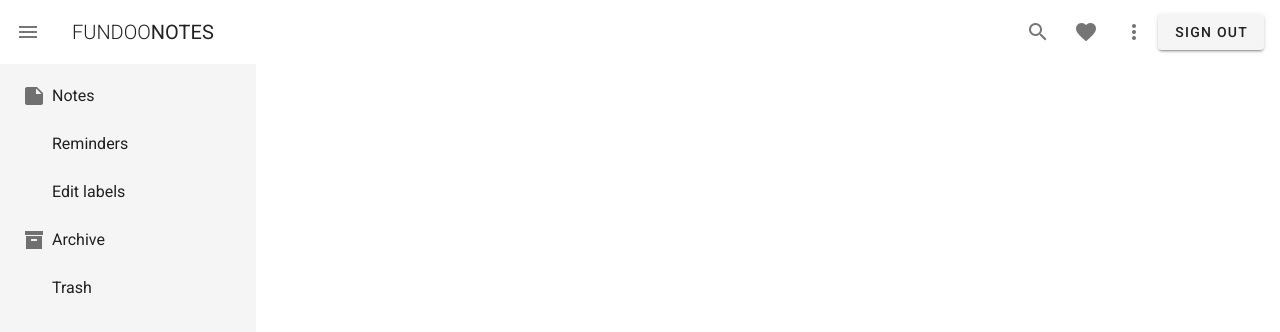
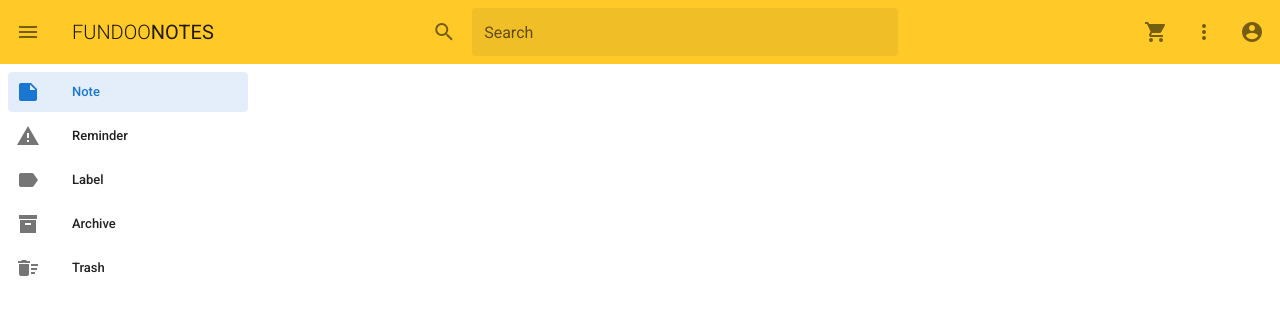
Before and after one commit to iamkunalhere/Fundoo-Notes-Vue, a Vue app: page /navbar in a window 1280 px wide. Both pictures are taken after a click on the button 28 px from the left and 32 px from the top of the page. Shown: the top 332 px of the page. Built offline with nearby package versions, Linux system fonts and the light colour scheme.

Commit message:
ADDED: Toolbar and navigation drawer in dashboard

```diff
--- a/public/index.html
+++ b/public/index.html
@@ -8,6 +8,7 @@
     <title>Fundoo Notes</title>
     <link rel="stylesheet" href="https://fonts.googleapis.com/css?family=Roboto:100,300,400,500,700,900">
     <link rel="stylesheet" href="https://cdn.jsdelivr.net/npm/@mdi/font@latest/css/materialdesignicons.min.css">
+    <link rel="stylesheet" href="https://cdn.jsdelivr.net/npm/@mdi/font@5.x/css/materialdesignicons.min.css">
   </head>
   <body>
     <noscript>
--- a/src/components/Login.vue
+++ b/src/components/Login.vue
@@ -49,16 +49,23 @@
   },
   methods: {
      loginUser: function() {
-       const loginInfo = {
+       try {
+         const loginInfo = {
          email : this.email,
          password: this.password
        }
-       console.log(loginInfo);
-      api.methods.loginUser(loginInfo);
-      alert("login successful");
-      this.$router.push("/navbar");
-     }
-    },
+      console.log(loginInfo);
+      const response = api.methods.loginUser(loginInfo);
+      console.log(response.status);
+      if(response.status == 200) {
+        alert("login successful");
+        this.$router.push("/navbar");
+      }
+      } catch (error) {
+         console.log(error);
+      }
+    }
+  }
 };
 </script>
 
--- a/src/components/Navbar.vue
+++ b/src/components/Navbar.vue
@@ -1,64 +1,47 @@
 <template>
 <v-app>
   <nav>
-      <v-toolbar flat>
+      <v-toolbar class="amber lighten-1" flat>
       <v-app-bar-nav-icon @click="drawer = !drawer"></v-app-bar-nav-icon>
       <v-toolbar-title class="text-uppercase">
       <span class="font-weight-light">Fundoo</span><span>Notes</span>
       </v-toolbar-title>
       <v-spacer></v-spacer>
+      <v-icon>mdi-magnify</v-icon>
+      <v-text-field
+        class="mx-4"
+        flat
+        hide-details
+        label="Search"
+        solo-inverted
+        autocomplete="off"
+      ></v-text-field>
+      <v-spacer></v-spacer>
       <v-btn icon>
-        <v-icon>mdi-magnify</v-icon>
-      </v-btn>
-
-      <v-btn icon>
-        <v-icon>mdi-heart</v-icon>
+        <v-icon>mdi-cart</v-icon>
       </v-btn>
 
       <v-btn icon>
         <v-icon>mdi-dots-vertical</v-icon>
       </v-btn>
-      <v-btn flat>Sign out</v-btn>
+      <v-btn icon>
+        <v-icon>mdi-account-circle</v-icon>
+      </v-btn>
       </v-toolbar>
-      <v-navigation-drawer floating class="grey lighten-4" v-model="drawer">
-        <v-list>
-          <v-list-item>
-            <v-btn icon>
-            <v-icon>mdi-note</v-icon>
-            </v-btn>
-            <v-list-item-title>
-            Notes
-            </v-list-item-title>
+
+      <v-navigation-drawer floating v-model="drawer">
+        <v-list nav dense>
+         <v-list-item-group v-model="link" color="primary">
+          <v-list-item v-for="(link, i) in links" :key="i">
+           <v-list-item-icon>
+            <v-icon v-text="link.icon"></v-icon>
+           </v-list-item-icon>
+           <v-list-item-content>
+            <v-list-item-title v-text="link.text"></v-list-item-title>
+           </v-list-item-content>
           </v-list-item>
-
-          <v-list-item>
-            <v-btn icon>
-            <v-icon>mdi-report</v-icon>
-            </v-btn>
-            <v-list-item-title>Reminders</v-list-item-title>
-          </v-list-item>
-
-          <v-list-item>
-            <v-btn icon>
-            <v-icon>mdi-edit</v-icon>
-            </v-btn>
-            <v-list-item-title>Edit labels</v-list-item-title>
-          </v-list-item>
-
-          <v-list-item>
-            <v-btn icon>
-            <v-icon>mdi-archive</v-icon>
-            </v-btn>
-            <v-list-item-title>Archive</v-list-item-title>
-          </v-list-item>
-
-          <v-list-item>
-            <v-btn icon>
-            <v-icon>mdi-delete_sweep</v-icon>
-            </v-btn>
-            <v-list-item-title>Trash</v-list-item-title>
-          </v-list-item>
-      </v-list>
+      </v-list-item-group>
+    </v-list>
       </v-navigation-drawer>
   </nav>
 </v-app>
@@ -72,7 +55,15 @@
   },
   data() {
     return {
-    drawer:false
+    drawer:false,
+    link: 0,
+    links: [
+        { text: 'Note', icon: 'mdi-note' },
+        { text: 'Reminder', icon: 'mdi-alert' },
+        { text: 'Label', icon: 'mdi-label' },
+        { text: 'Archive', icon: 'mdi-archive' },
+        { text: 'Trash', icon: 'mdi-delete-sweep' }
+      ],
     }
   }
 };
--- a/src/components/Registration.vue
+++ b/src/components/Registration.vue
@@ -48,13 +48,18 @@
   },
   methods: {
     registerNewUser: function() {
-      console.log("inside register function");
-      api.methods.registerUser({
+      const userDetails = {
         firstName: this.firstName,
         lastName: this.lastName,
         email: this.email,
         password: this.password,
         service: "service"
+      };
+      const request = api.methods.registerUser(userDetails);
+      console.log(request.statusCode);
+      fetch(request)
+      .then(function(response) {
+       console.log(response.status)
       });
     }
   }
--- a/src/service/userService.js
+++ b/src/service/userService.js
@@ -5,29 +5,25 @@
 export default {
   methods: {
     registerUser: function(data) {
-      console.log(data,"data of register");
-      axios
+      return axios
         .post(
           url + `/user/userSignUp`,
           data
         )
-        .then(function(response) {
-          console.log(response.data);
-        })
         .catch(e => {
-          this.errors.push(e);
+          console.log(e);
         });
     },
     loginUser(loginInfo) {
       console.log(loginInfo)
-      axios
-        .post(url + `/user/login`,loginInfo)
-        .then(function(response) {
-           console.log(response);
+      return axios
+        .post(url + `/user/login`,
+          loginInfo
+        )
+        .then(response => response.status)
+        .catch(e => {
+          console.log(e);
         })
-         .catch(e => {
-           console.log(e);
-         });
     },
     forgetPassword: function(userEmail) {
       axios
```
